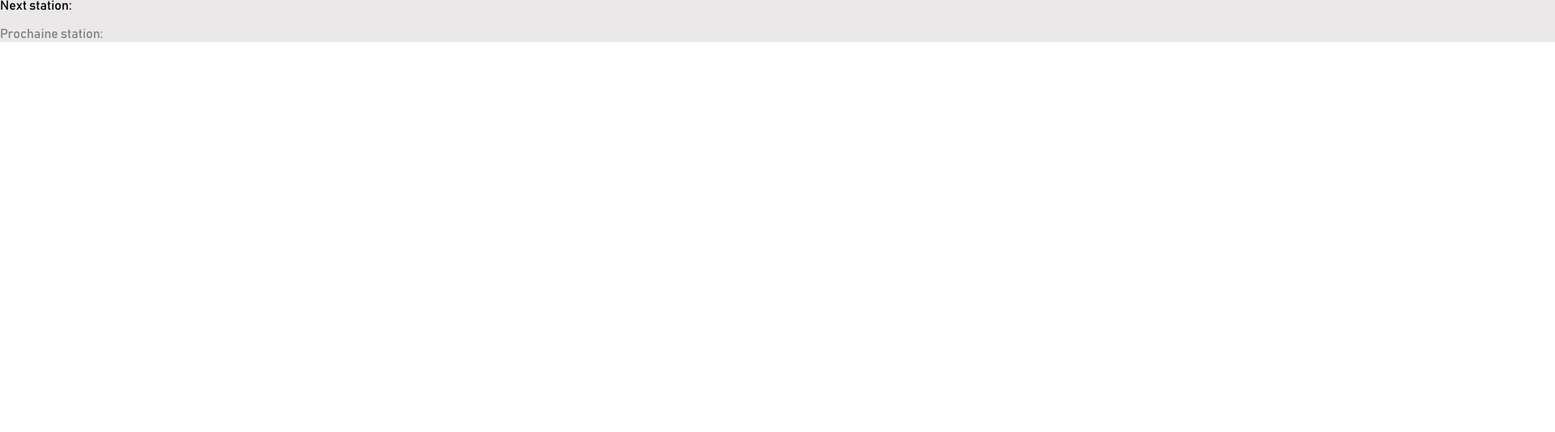
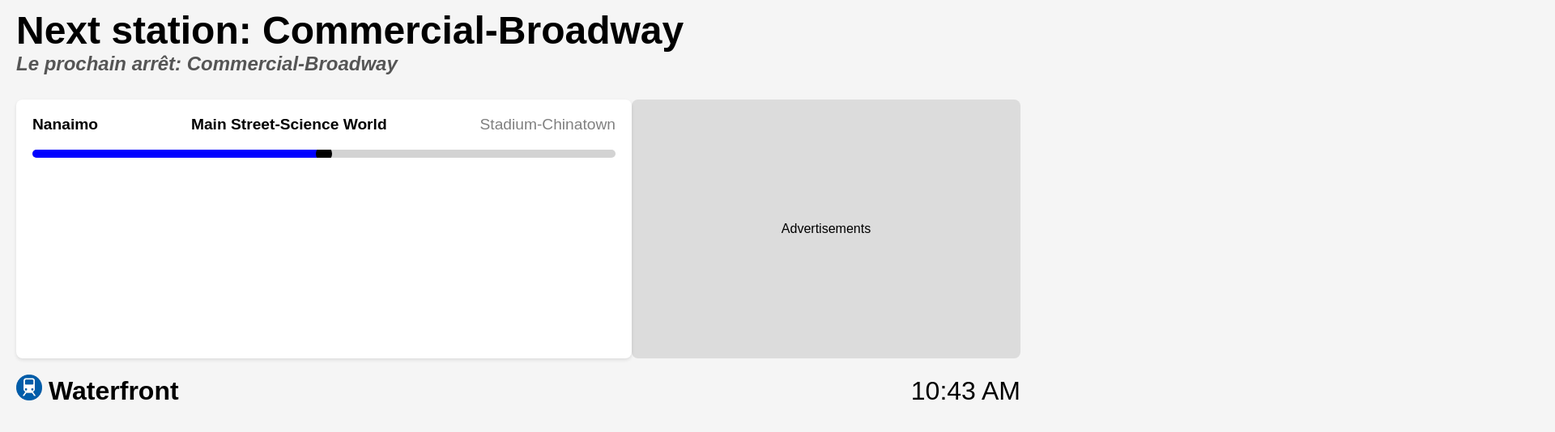
Before and after one commit to kulichanskiy/ITIDS, a plain HTML site: page index.html in a window 1280 px wide. Shown: the top 534 px of the page at 81% size, 1920 px wide, since content can reach past the window. Drawn offline with Linux system fonts and the light colour scheme.

Commit message:
added few symbols to HTML

```diff
--- a/index.html
+++ b/index.html
@@ -2,21 +2,54 @@
 <html lang="en">
 <head>
     <meta charset="UTF-8">
-    <meta name="viewport" content="width=3480px, height=1080px, initial-scale=1.0">
+    <meta name="viewport" content="width=device-width, initial-scale=1.0">
+    <title>SkyTrain Info Display</title>
     <link rel="stylesheet" href="styles.css">
-    <title>Testing preview</title>
 </head>
-<header>
-    <p id="next-station-main-title">Next station:</p>
-    <p id="next-station-secondary-title">Prochaine station:</p>
-</header>
 <body>
+    <header>
+        <div class="next-station-text">
+            <h1>Next station: <span id="next-station-en">Commercial-Broadway</span></h1>
+            <h3>Le prochain arrêt: <span id="next-station-fr">Commercial-Broadway</span></h3>
+        </div>
+        <div class="station-connections-container">
 
+        </div>
+    </header>
+
+    <main>
+        <section class="route">
+            <!-- Линия маршрута -->
+            <div class="route-container">
+                <div class="station-line">
+                    <!-- Станции -->
+                    <div class="station active" id="station-1">Nanaimo</div>
+                    <div class="station" id="station-2">Main Street-Science World</div>
+                    <div class="station" id="station-3">Stadium-Chinatown</div>
+                </div>
+
+                <!-- Динамическая линия -->
+                <div class="progress-container">
+                    <div class="progress-bar"></div>
+                    <div class="train-marker"></div>
+                </div>
+            </div>
+        </section>
+
+        <!-- Блок для рекламы -->
+        <aside class="advertisements">
+            Advertisements
+        </aside>
+    </main>
+
+    <footer>
+        <div id="line-info">
+            <span id="route-logo"><img src="img/line_logo/expo_line.png" alt="ExpoLine"></span>
+            <span id="destination-name"><strong>Waterfront</strong></span>
+        </div>
+        <div class="time" id="current-time">10:43 AM</div>
+    </footer>
+
+    <script src="script.js"></script>
 </body>
-<aside>
-
-</aside>
-<footer>
-
-</footer>
 </html>
--- /dev/null
+++ b/script.js
@@ -0,0 +1,41 @@
+// Станции маршрута
+const stations = [
+    { id: "station-1", name: "Nanaimo" },
+    { id: "station-2", name: "Main Street – Science World" },
+    { id: "station-3", name: "Stadium – Chinatown" }
+];
+
+let currentStationIndex = 0;
+
+const progressBar = document.querySelector('.progress-bar');
+const trainMarker = document.querySelector('.train-marker');
+const nextStation = document.getElementById('next-station');
+
+// Функция обновления линии маршрута
+function updateRoute() {
+    const progressPercentage = (currentStationIndex / (stations.length - 1)) * 100;
+
+    progressBar.style.width = `${progressPercentage}%`;
+    trainMarker.style.left = `${progressPercentage}%`;
+
+    // Обновляем активную станцию
+    stations.forEach((station, index) => {
+        const stationElement = document.getElementById(station.id);
+        if (index <= currentStationIndex) {
+            stationElement.classList.add('active');
+        } else {
+            stationElement.classList.remove('active');
+        }
+    });
+
+    // Обновляем текст следующей станции
+    nextStation.textContent = stations[currentStationIndex + 1]?.name || "End of Line";
+}
+
+// Автоматическое движение по маршруту (пример)
+setInterval(() => {
+    if (currentStationIndex < stations.length - 1) {
+        currentStationIndex++;
+        updateRoute();
+    }
+}, 3000); // Каждые 3 секунды
--- a/styles.css
+++ b/styles.css
@@ -1,24 +1,131 @@
-@font-face {
-    font-family: Bahnschrift;
-    src: url(fonts/BAHNSCHRIFT.TTF);
-  }
-
-html {
-    width: 3480px;
-    height: 1080px;
+/* Общие стили */
+* {
+    margin: 0;
+    padding: 0;
+    box-sizing: border-box;
+    font-family: Arial, sans-serif;
 }
 
-header {
-    background-color: rgb(234, 232, 232);
-    margin: -8px;
-    margin-top: -18px;
+body {
+    display: flex;
+    flex-direction: column;
+    height: 100vh;
+    background-color: #f5f5f5;
 }
 
-#next-station-main-title {
-    font-family: Bahnschrift;
+/* Заголовок */
+header {
+    display: inline;
+    padding: 10px 20px;
+    font-size: 1.5rem;
 }
 
-#next-station-secondary-title {
-    font-family: Bahnschrift;
+header h3 {
+    font-size: x-large;
+    opacity: 65%;
+    font-style: italic;
+}
+
+/* Основной контейнер */
+main {
+    display: flex;
+    flex-direction: row;
+    justify-content: space-between;
+    width: 100%;
+    padding: 20px;
+}
+
+/* Линия маршрута */
+.route {
+    flex: 1;
+}
+
+.route-container {
+    position: relative;
+    width: 100%;
+    height: 40vh;
+    background-color: white;
+    box-shadow: 0px 2px 4px rgba(0, 0, 0, 0.1);
+    border-radius: 8px;
+    padding: 20px;
+    display: flex;
+    flex-direction: column;
+}
+
+/* Станции */
+.station-line {
+    display: flex;
+    justify-content: space-between;
+    margin-bottom: 20px;
+}
+
+.station {
+    font-size: 1.2rem;
     color: gray;
 }
+
+.station.active {
+    color: black;
+    font-weight: bold;
+}
+
+/* Линия прогресса */
+.progress-container {
+    position: relative;
+    width: 100%;
+    height: 10px;
+    background-color: lightgray;
+    border-radius: 5px;
+    overflow: hidden;
+}
+
+.progress-bar {
+    position: absolute;
+    height: 100%;
+    width: 33%; /* Ширина будет изменяться скриптом */
+    background-color: blue;
+    transition: width 0.5s ease-in-out;
+}
+
+.train-marker {
+    position: absolute;
+    top: -5px;
+    left: 33%; /* Позиция маркера */
+    width: 20px;
+    height: 20px;
+    background-color: black;
+    border-radius: 50%;
+    transform: translateX(-50%);
+}
+
+/* Реклама */
+.advertisements {
+    width: 60vh;
+    height: 40vh;
+    background-color: #dcdcdc;
+    display: flex;
+    align-items: center;
+    justify-content: center;
+    font-size: 1rem;
+    border-radius: 8px;
+}
+
+/* Подвал */
+footer {
+    display: flex;
+    justify-content: space-between;
+    align-items: center;
+    padding-left: 20px;
+    padding-right: 20px;
+    font-size: 2rem;
+}
+
+#route-logo img{
+    width: 4vh;
+    height: 4vh;
+    margin-right: 1vh;
+}
+ #line-info {
+    align-items: center;
+    display: flex;
+ }
```
Also changed, not shown: img/line_logo/expo_line.png (added), 3 other files.
